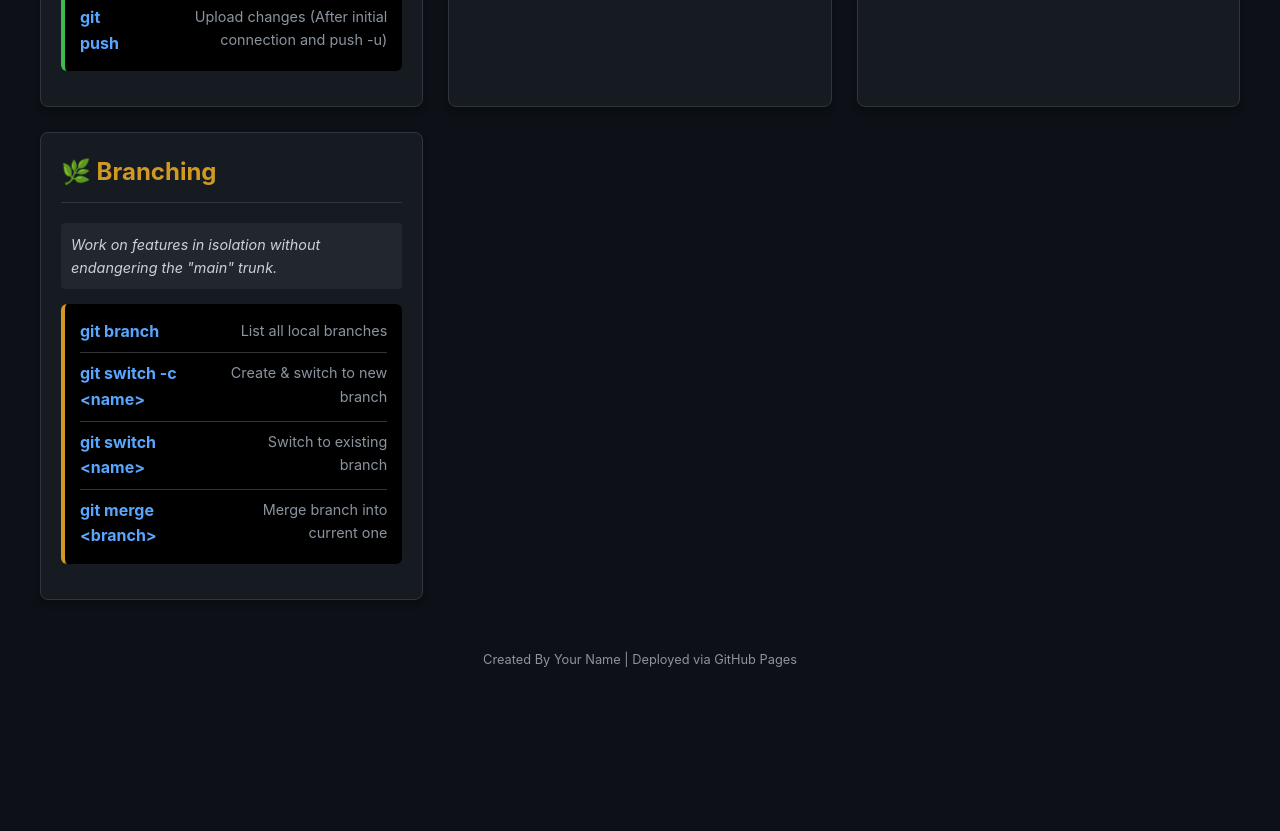
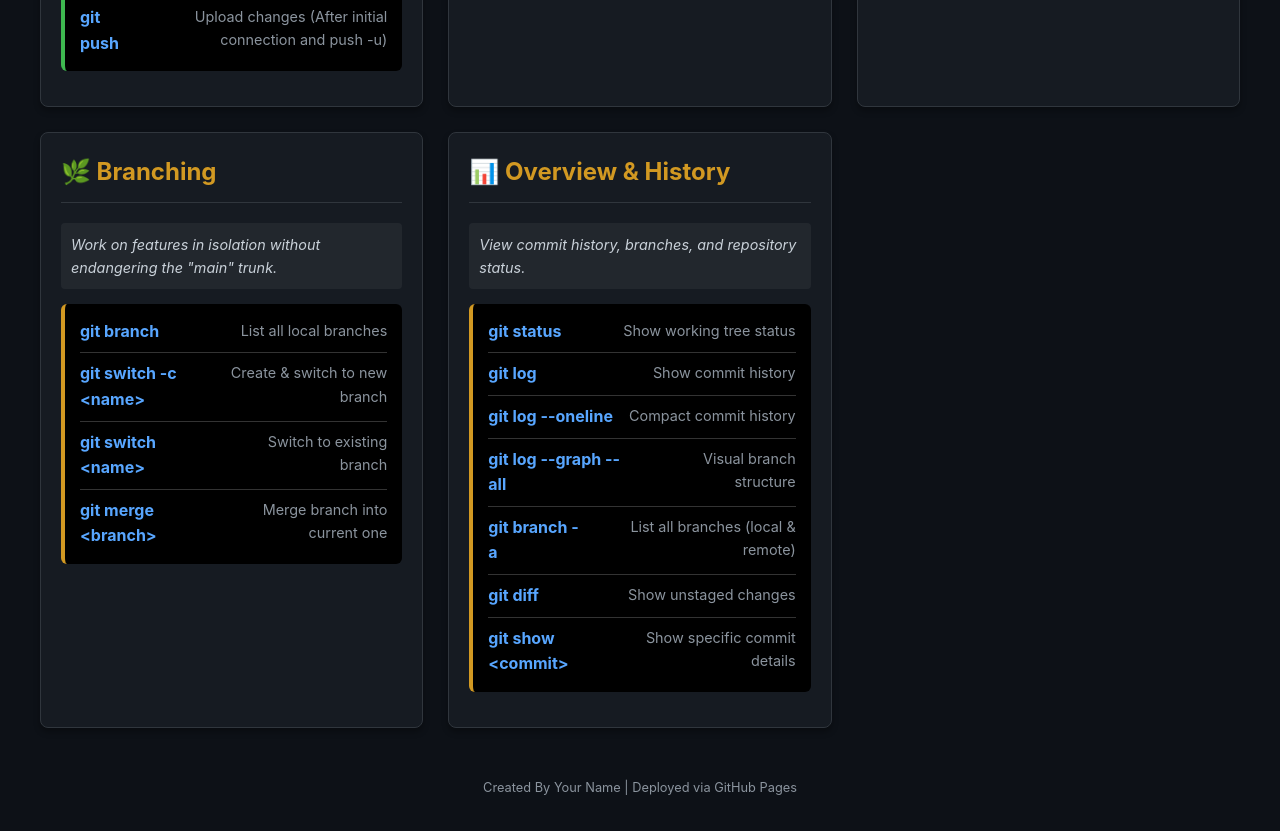
Before and after one commit to sabgottfriedx/git-cheatsheet, a plain HTML site: page index.html in a window 1280 px wide. Shown: the part 1504-2335 px from the top of the page. Before the commit the page ends 2207 px from the top, so only its background shows below. Drawn offline with Linux system fonts and the light colour scheme.

Commit message:
Add other usefull git commands

```diff
--- a/index.html
+++ b/index.html
@@ -386,6 +386,42 @@
           </div>
         </div>
       </section>
+      <section class="card">
+        <h2 class="h-branch">📊 Overview & History</h2>
+        <div class="concept-box">
+          View commit history, branches, and repository status.
+        </div>
+        <div class="command-block cmd-branch">
+          <div class="command-row">
+            <span class="cmd">git status</span>
+            <span class="desc">Show working tree status</span>
+          </div>
+          <div class="command-row">
+            <span class="cmd">git log</span>
+            <span class="desc">Show commit history</span>
+          </div>
+          <div class="command-row">
+            <span class="cmd">git log --oneline</span>
+            <span class="desc">Compact commit history</span>
+          </div>
+          <div class="command-row">
+            <span class="cmd">git log --graph --all</span>
+            <span class="desc">Visual branch structure</span>
+          </div>
+          <div class="command-row">
+            <span class="cmd">git branch -a</span>
+            <span class="desc">List all branches (local & remote)</span>
+          </div>
+          <div class="command-row">
+            <span class="cmd">git diff</span>
+            <span class="desc">Show unstaged changes</span>
+          </div>
+          <div class="command-row">
+            <span class="cmd">git show &lt;commit&gt;</span>
+            <span class="desc">Show specific commit details</span>
+          </div>
+        </div>
+      </section>
     </main>
 
     <footer>
```
